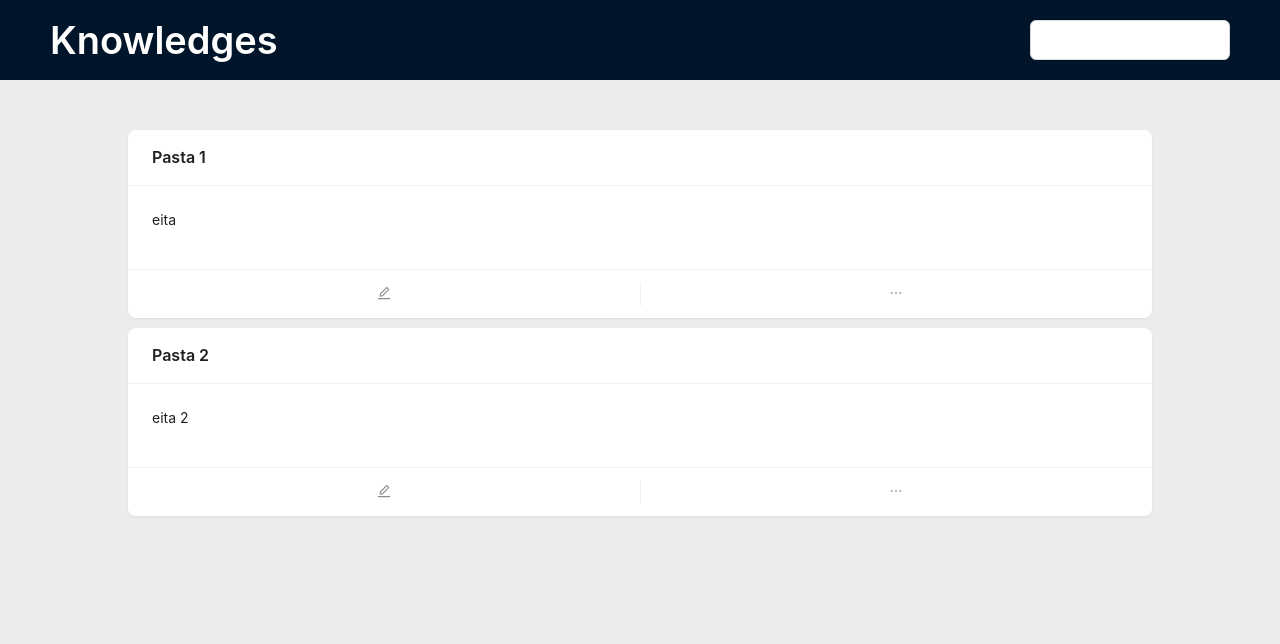
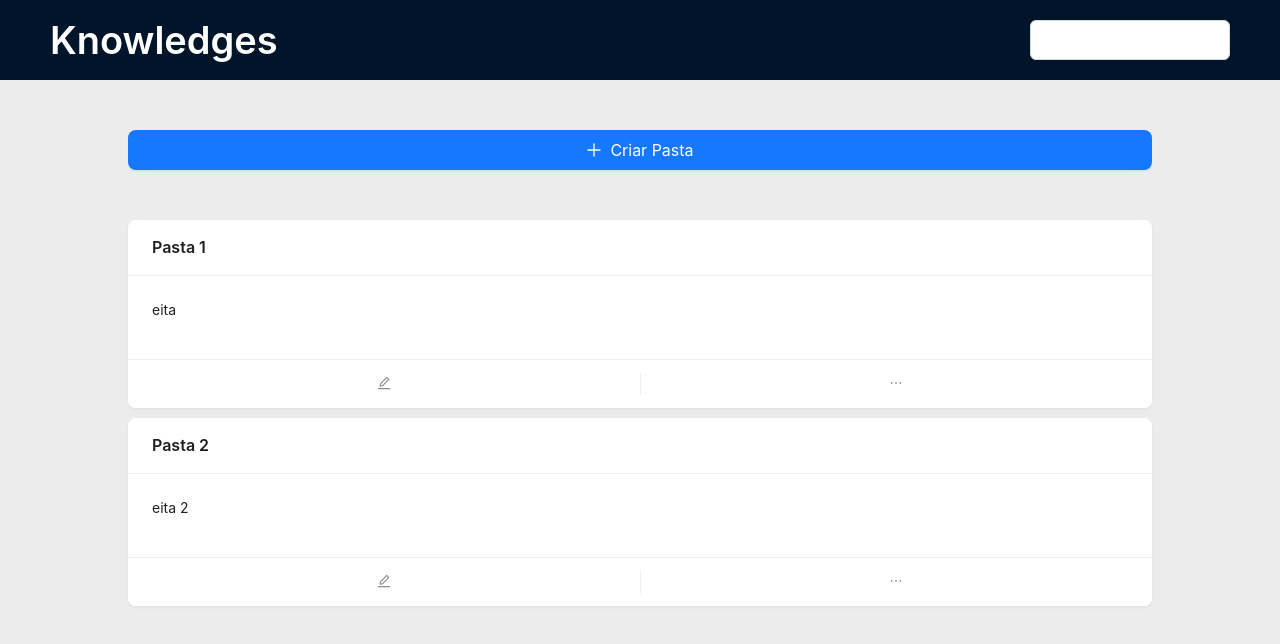
Before and after one commit to VitorComin/base-de-conhecimento, a React (Create React App) app: page /folder/show/1 in a window 1280 px wide. Shown: the top 644 px of the page. Built offline with nearby package versions, Linux system fonts and the light colour scheme.

Commit message:
adding buttons to create folder and knowledge

```diff
--- a/src/components/KnowledgeFoldersList/index.tsx
+++ b/src/components/KnowledgeFoldersList/index.tsx
@@ -1,6 +1,10 @@
-import { Card, Spin, Typography } from "antd";
+import { Button, Card, Spin, Typography } from "antd";
 import { useKnowledge } from "../../contexts/GeneralContext";
-import { EditOutlined, EllipsisOutlined } from "@ant-design/icons";
+import {
+  EditOutlined,
+  EllipsisOutlined,
+  PlusOutlined,
+} from "@ant-design/icons";
 import { useNavigate } from "react-router-dom";
 import { useEffect } from "react";
 
@@ -14,7 +18,17 @@ const KnowledgeFoldersList: React.FC = () => {
   }, [originalFolders]);
 
   return folders ? (
-    folders?.map((folder: any, index: any) => (
+    <>
+      <Button
+        icon={<PlusOutlined />}
+        type="primary"
+        size="large"
+        onClick={() => navigate(`/folder/create`)}
+        style={{ width: "80vw", marginTop: 50 }}
+      >
+        Criar Pasta
+      </Button>{" "}
+      {folders?.map((folder: any, index: any) => (
         <Card
           title={folder.title}
           variant="borderless"
@@ -31,7 +45,8 @@ const KnowledgeFoldersList: React.FC = () => {
             {folder.description}
           </Typography.Paragraph>
         </Card>
-    ))
+      ))}
+    </>
   ) : (
     <Spin style={{ padding: 50, margin: 50 }} />
   );
--- a/src/components/KnowledgesList/index.tsx
+++ b/src/components/KnowledgesList/index.tsx
@@ -1,5 +1,9 @@
-import { Card, Typography } from "antd";
-import { EditOutlined, EllipsisOutlined } from "@ant-design/icons";
+import { Button, Card, Typography } from "antd";
+import {
+  EditOutlined,
+  EllipsisOutlined,
+  PlusOutlined,
+} from "@ant-design/icons";
 import { useKnowledge } from "../../contexts/GeneralContext";
 import { useNavigate, useParams } from "react-router-dom";
 import { useEffect } from "react";
@@ -16,7 +20,18 @@ const KnowledgesList: React.FC = () => {
     // eslint-disable-next-line react-hooks/exhaustive-deps
   }, [id, originalKnowledges]);
 
-  return knowledges
+  return (
+    <>
+      <Button
+        icon={<PlusOutlined />}
+        type="primary"
+        size="large"
+        onClick={() => navigate(`/knowledge/create`)}
+        style={{ width: "80vw", marginTop: 50 }}
+      >
+        Criar Conhecimento
+      </Button>
+      {knowledges
         ?.filter((knowledge: any) => knowledge.folderId == id)
         ?.map((knowledge: any, index: any) => (
           <Card
@@ -36,7 +51,10 @@ const KnowledgesList: React.FC = () => {
               {knowledge.description}
             </Typography.Paragraph>
           </Card>
-    ));
+        ))}
+      ;
+    </>
+  );
 };
 
 export default KnowledgesList;
```
Lines whose indentation alone changed are shown as unchanged.
